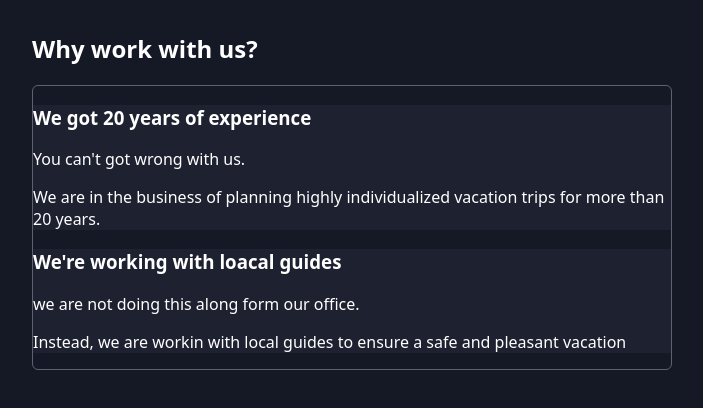
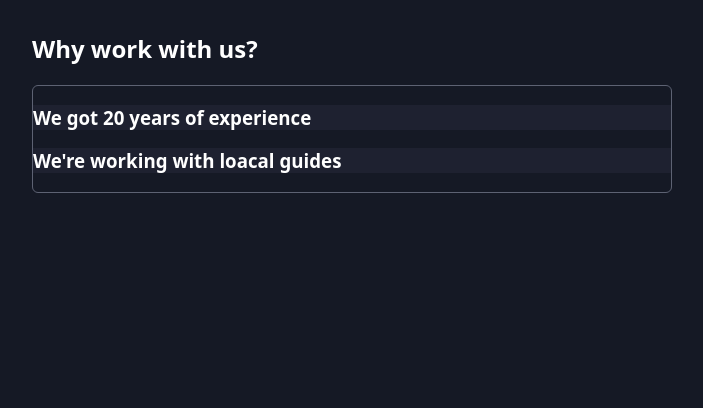
Before and after one commit to amr4356/ReactPatterns, a React (Vite) app: page / in a window 1280 px wide. Shown: the top 408 px of the page, without its empty margins (288-991 px from the left). Built offline with nearby package versions, Linux system fonts and the light colour scheme.

Commit message:
511. Managing Multi-Component State with the Context API

```diff
--- a/src/App.jsx
+++ b/src/App.jsx
@@ -7,13 +7,13 @@ function App() {
       <section>
         <h2>Why work with us?</h2>
         <Accordion className="accordion">
-          <AccordionItem className='accordion-item' title="We got 20 years of experience">
+          <AccordionItem id="experience" className='accordion-item' title="We got 20 years of experience">
             <article>
               <p>You can&apos;t got wrong with us.</p>
               <p>We are in the business of planning highly individualized vacation trips for more than 20 years.</p>
             </article>
           </AccordionItem>
-          <AccordionItem className="accordion-item" title="We're working with loacal guides">
+          <AccordionItem id="local-guides" className="accordion-item" title="We're working with loacal guides">
             <article>
               <p>we are not doing this along form our office.</p>
               <p>Instead, we are workin with local guides to ensure a safe and pleasant vacation </p>
--- a/src/components/Accordion/Accordion.jsx
+++ b/src/components/Accordion/Accordion.jsx
@@ -1,7 +1,38 @@
+import { createContext,useState ,useContext} from "react";
+
+const AccordionContext=createContext();
+
+export function useAccordionContext(){
+    const ctx=useContext(AccordionContext);
+    if(!ctx){
+        throw new Error('Accordion-related components must be wrapped by <Accordion>.');
+    }
+
+    return ctx;
+}
+
 export default function Accordion({children, className}){
+    const [openItemId, setOpenItemId]=useState();
+
+    function openItem(id){
+        setOpenItemId(id);
+    }
+
+    function closeItem(){
+        setOpenItemId(null);
+    }
+
+    const contextValue={
+        openItemId,
+        openItem,
+        closeItem
+    }
+
     return (
-        <ul className={className}>
-            {children}
-        </ul>
+        <AccordionContext.Provider  value={contextValue}>
+            <ul className={className}>
+                {children}
+            </ul>
+        </AccordionContext.Provider>
     );
 }
--- a/src/components/Accordion/AccordionItem.jsx
+++ b/src/components/Accordion/AccordionItem.jsx
@@ -1,8 +1,23 @@
-export default function AccordionItem({className, title, children}){
+import { useAccordionContext } from "./Accordion";
+
+export default function AccordionItem({id,className, title, children}){
+    const {openItemId, openItem, closeItem}=useAccordionContext();
+
+    const isOpen= openItemId===id;
+
+    function handleClick(){
+        if(isOpen){
+            closeItem();
+        }else{
+            openItem(id);
+        }
+    }
+
+
     return (
         <li className={className}>
-            <h3>{title}</h3>
-            <div>{children}</div>
+            <h3 onClick={handleClick}>{title}</h3>
+            <div className={isOpen ? 'accordion-item-content open' : 'accordion-item-content'}>{children}</div>
         </li>
     );
 }
```
